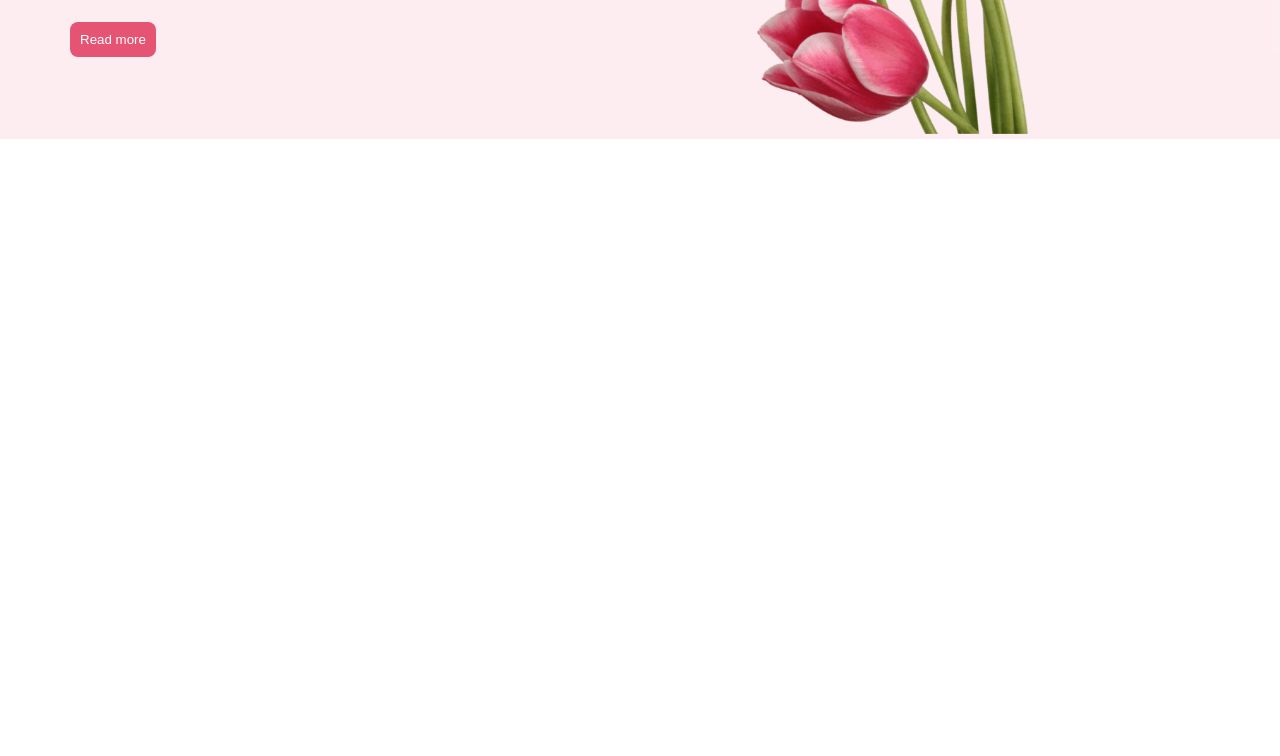
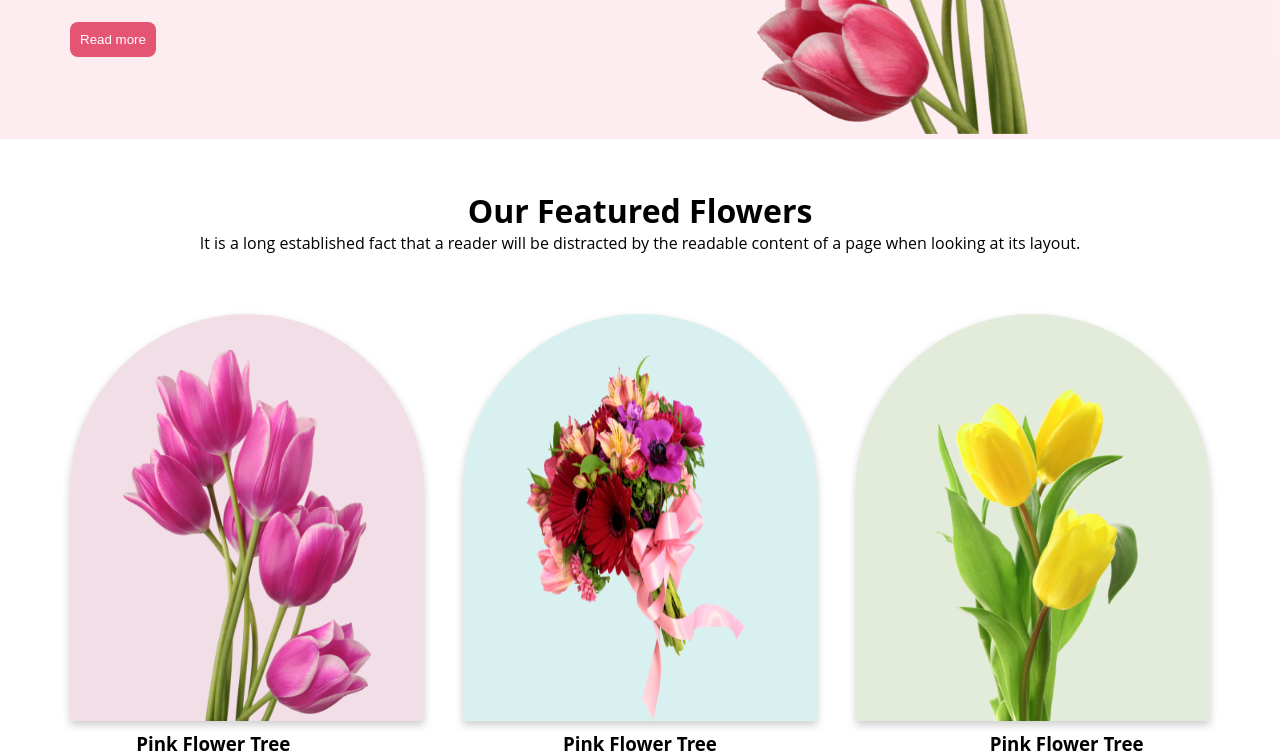
Before and after one commit to iamtanim0195/pro-Assignment-1-Flower-shop, a plain HTML site: page index.html in a window 1280 px wide. Shown: the part 455-1211 px from the top of the page. Before the commit the page ends 800 px from the top, so only its background shows below. Drawn offline with Linux system fonts and the light colour scheme.

Commit message:
cards done

```diff
--- a/index.html
+++ b/index.html
@@ -12,7 +12,7 @@
     <link rel="stylesheet" href="style.css" />
   </head>
   <body>
-    <header id="banner">
+    <header class="banner">
       <div class="banner-row">
         <div class="banner-left-col">
           <h1>Let's make beautiful flowers a part of your life.</h1>
@@ -29,5 +29,24 @@
         </div>
       </div>
     </header>
+    <main>
+      <div class="featured">
+        <h1>Our Featured Flowers</h1>
+        <p>
+          It is a long established fact that a reader will be distracted by the
+          readable content of a page when looking at its layout.
+        </p>
+      </div>
+      <div class="cards">
+        <div class="card card1"><img src="/images/pngwing 6.png" alt="" /></div>
+        <div class="card card2"><img src="/images/pngwing 5.png" alt="" /></div>
+        <div class="card card3"><img src="/images/pngwing 7.png" alt="" /></div>
+      </div>
+      <div class="cardName">
+        <h3>Pink Flower Tree</h2>
+        <h3>Pink Flower Tree</h2>
+        <h3>Pink Flower Tree</h2>
+      </div>
+    </main>
   </body>
 </html>
--- a/style.css
+++ b/style.css
@@ -9,7 +9,7 @@ body {
     font-family: 'Open Sans', sans-serif;
 }
 
-#banner {
+.banner {
     padding-top: 25px;
     background-color: rgba(229, 84, 115, 0.10);
     ;
@@ -66,3 +66,52 @@ body {
 .btn:hover {
     background-color: #fb02b0
 }
+
+/* Featured */
+.featured {
+    display: flex;
+    flex-direction: column;
+    align-items: center;
+    padding: 50px 0px;
+}
+
+/* cards */
+.cards {
+    padding: 10px 50px;
+    display: flex;
+    justify-content: space-around;
+
+}
+
+.card {
+    display: flex;
+    justify-content: center;
+    box-shadow: 0 4px 8px 0 rgba(0, 0, 0, 0.2);
+    width: 30%;
+    border-radius: 300px 300px 0px 0px;
+}
+
+.card img {
+    padding-top: 10%;
+    width: 70%;
+}
+
+.card:hover {
+    box-shadow: 0 8px 16px 0 rgba(0, 0, 0, 0.2);
+}
+
+.card1 {
+    background-color: rgba(167, 33, 98, 0.15);
+}
+
+.card2 {
+    background-color: rgba(5, 151, 160, 0.15);
+}
+
+.card3 {
+    background-color: rgba(71, 125, 17, 0.15);
+}
+.cardName{
+	display: flex;
+	justify-content: space-around;
+}
```
